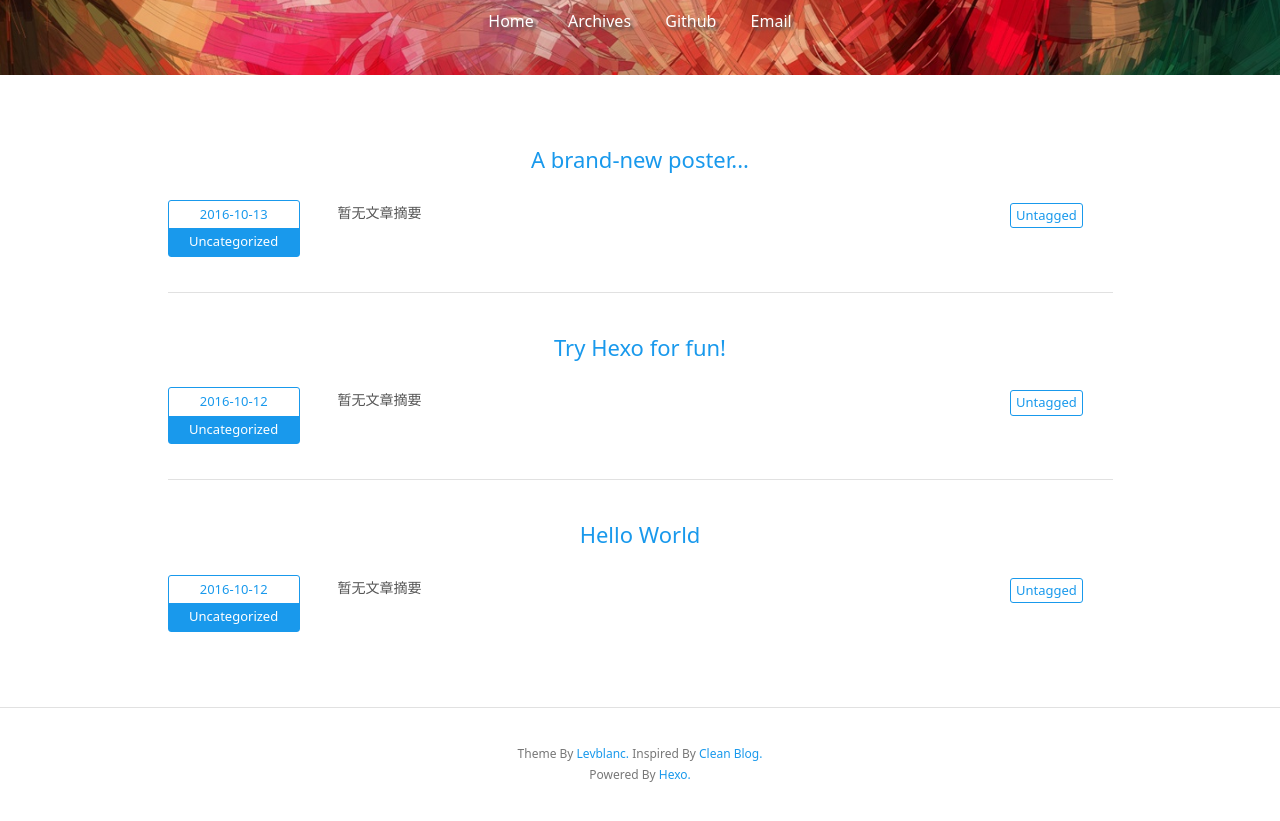
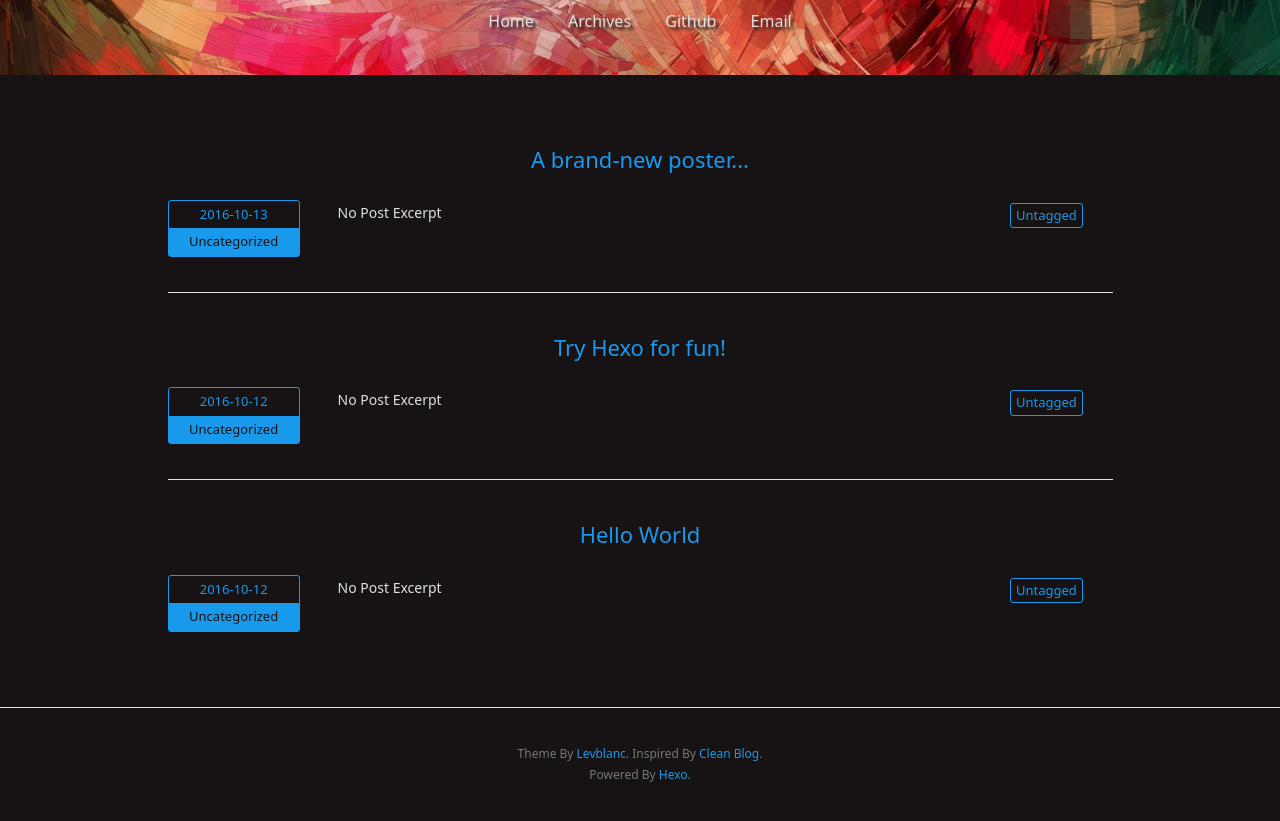
Before and after one commit to tara1128/tara1128.github.io, a plain HTML site: page index.html in a window 1280 px wide. Shown: the part 237-1058 px from the top of the page. Drawn offline with Linux system fonts and the light colour scheme.

Commit message:
Site updated: 2016-10-13 09:54:46

```diff
--- a/index.html
+++ b/index.html
@@ -27,7 +27,7 @@
   <link rel="stylesheet" href="/css/bootstrap.min.css">
   <!-- Custom CSS -->
 
-  <link rel="stylesheet" href="/css/style.light.css">
+  <link rel="stylesheet" href="/css/style.dark.css">
 
   <!-- Google Analytics -->
 
@@ -109,7 +109,7 @@
       </div>
     </div>
     <!-- Post Excerpt -->
-    <div class="excerpt typo">暂无文章摘要</div>
+    <div class="excerpt typo">No Post Excerpt</div>
     <!-- Post Tags -->
     <div class="tags">
 
@@ -135,7 +135,7 @@
       </div>
     </div>
     <!-- Post Excerpt -->
-    <div class="excerpt typo">暂无文章摘要</div>
+    <div class="excerpt typo">No Post Excerpt</div>
     <!-- Post Tags -->
     <div class="tags">
 
@@ -161,7 +161,7 @@
       </div>
     </div>
     <!-- Post Excerpt -->
-    <div class="excerpt typo">暂无文章摘要</div>
+    <div class="excerpt typo">No Post Excerpt</div>
     <!-- Post Tags -->
     <div class="tags">
 
```
Also changed, not shown: 2016/10/12/Try-Hexo-for-fun/index.html (+2 -2 lines), 2016/10/12/hello-world/index.html (+2 -2 lines), 2016/10/13/A-brand-new-poster/index.html (+2 -2 lines), archives/2016/10/index.html (+1 -1 lines), archives/2016/index.html (+1 -1 lines), archives/index.html (+1 -1 lines).
